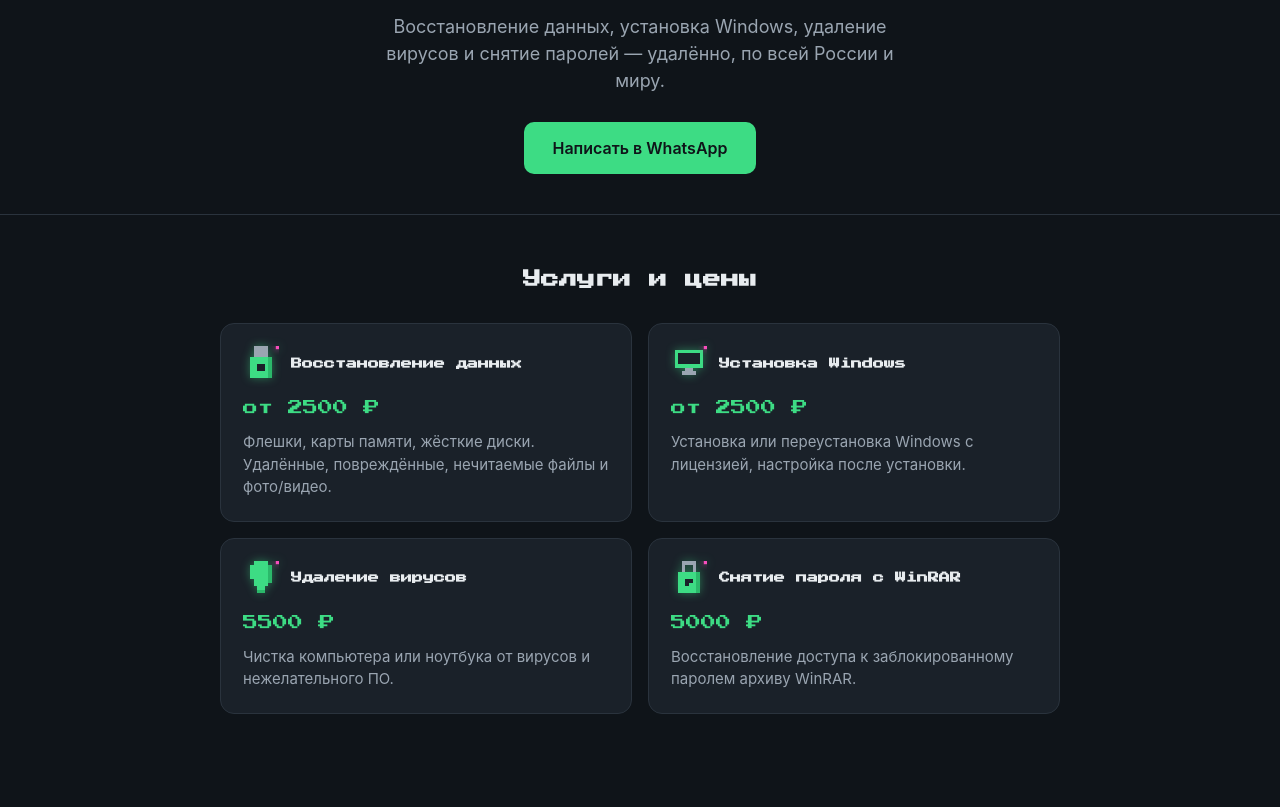
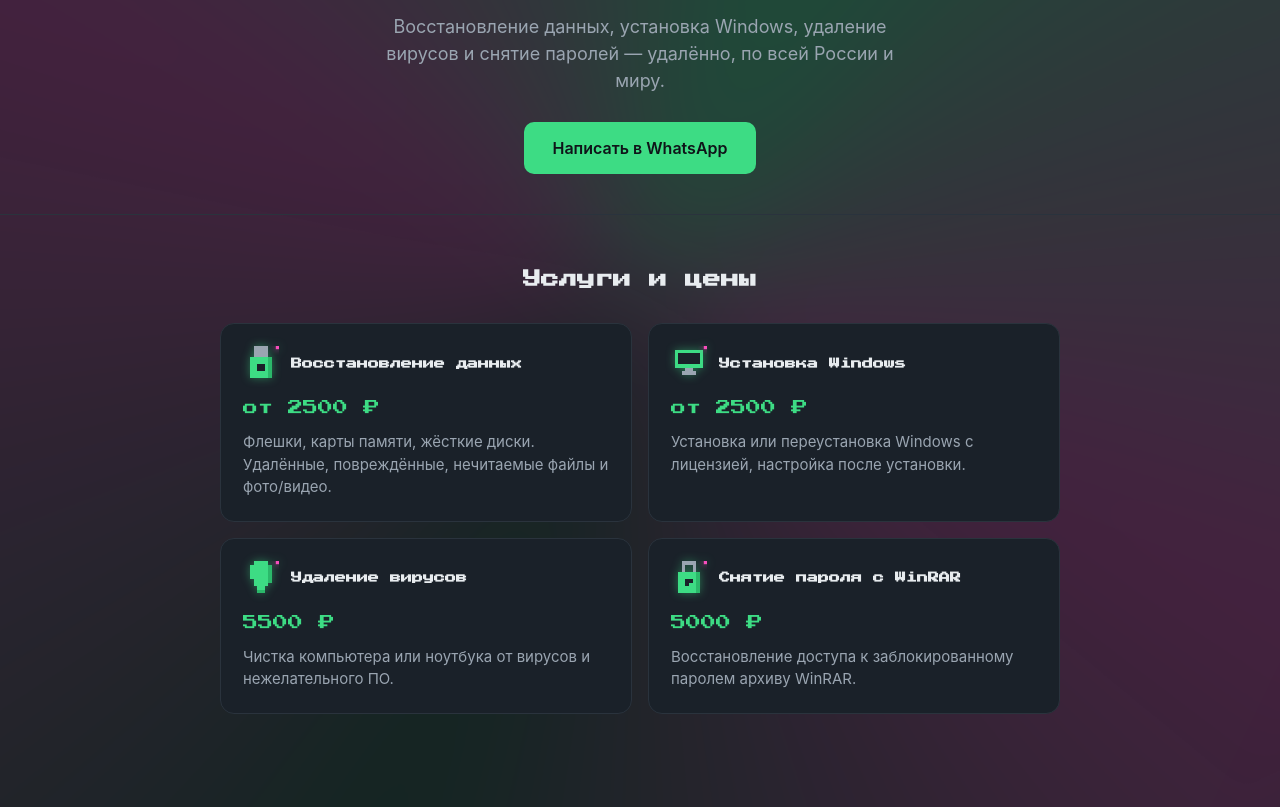
Before and after one commit to posollosop-dot/inkarnaciya-servis, a plain HTML site: page index.html in a window 1280 px wide. Shown: the part 108-915 px from the top of the page. Drawn offline with Linux system fonts and the light colour scheme.

Commit message:
Исправлен баг: вихрь на фоне был невидим из-за отрицательного z-index
Co-Authored-By: Claude Sonnet 5 <noreply@anthropic.com>

```diff
--- a/index.html
+++ b/index.html
@@ -67,7 +67,9 @@
     overflow-x: hidden;
   }
 
-  /* Футуристичный "небесный вихрь" на фоне — спокойный, не мешает чтению */
+  /* Футуристичный "небесный вихрь" на фоне — спокойный, не мешает чтению.
+     z-index:0 + контент выше на z-index:1 (ниже), т.к. отрицательный z-index
+     на фиксированном элементе может уйти под фон html/body и стать невидимым. */
   body::before {
     content: "";
     position: fixed;
@@ -75,18 +77,23 @@
     left: 50%;
     width: 140vmax;
     height: 140vmax;
-    z-index: -1;
+    z-index: 0;
     pointer-events: none;
     background: conic-gradient(
       from 0deg,
-      rgba(61, 220, 132, 0.16),
-      rgba(255, 79, 194, 0.12),
-      rgba(61, 220, 132, 0.05),
-      rgba(255, 79, 194, 0.12),
-      rgba(61, 220, 132, 0.16)
+      rgba(61, 220, 132, 0.28),
+      rgba(255, 79, 194, 0.22),
+      rgba(61, 220, 132, 0.08),
+      rgba(255, 79, 194, 0.22),
+      rgba(61, 220, 132, 0.28)
     );
     filter: blur(60px);
     transform: translate(-50%, -50%);
+  }
+
+  body > * {
+    position: relative;
+    z-index: 1;
   }
 
   @media (prefers-reduced-motion: no-preference) {
```
